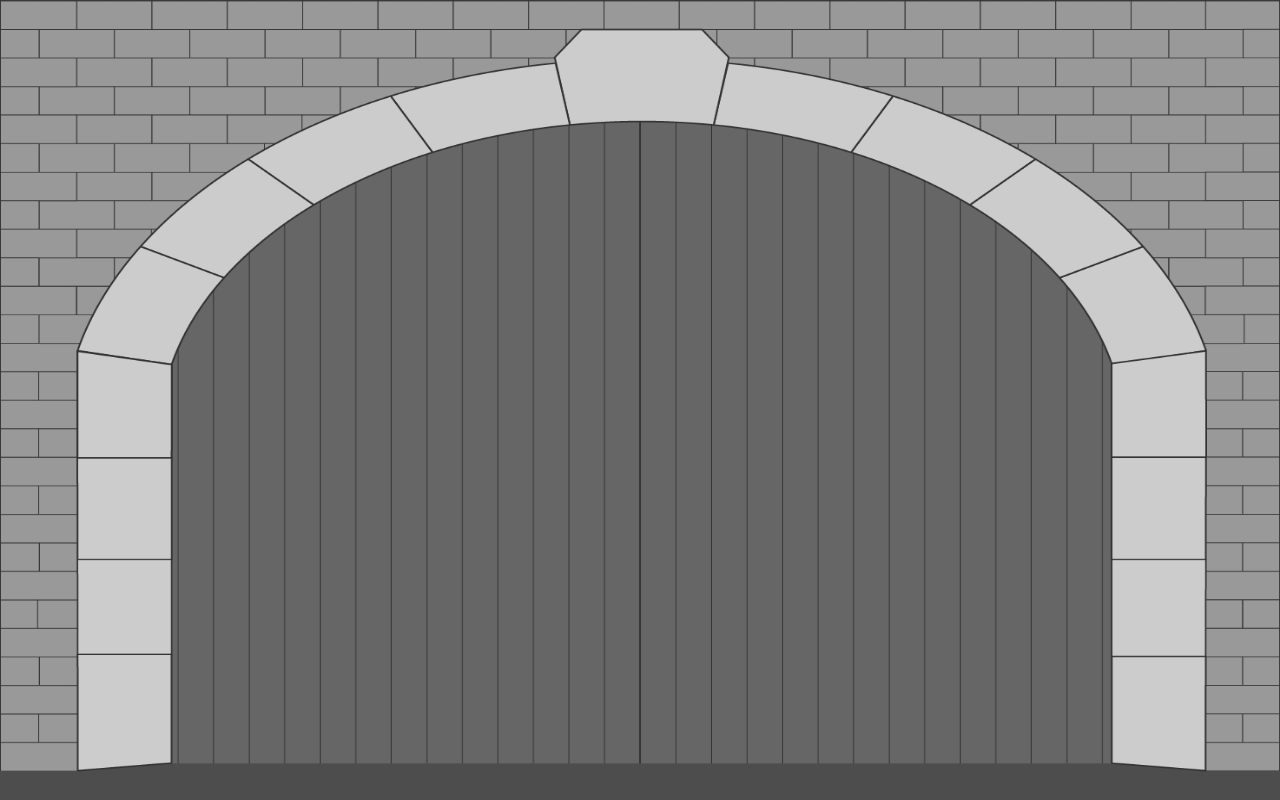
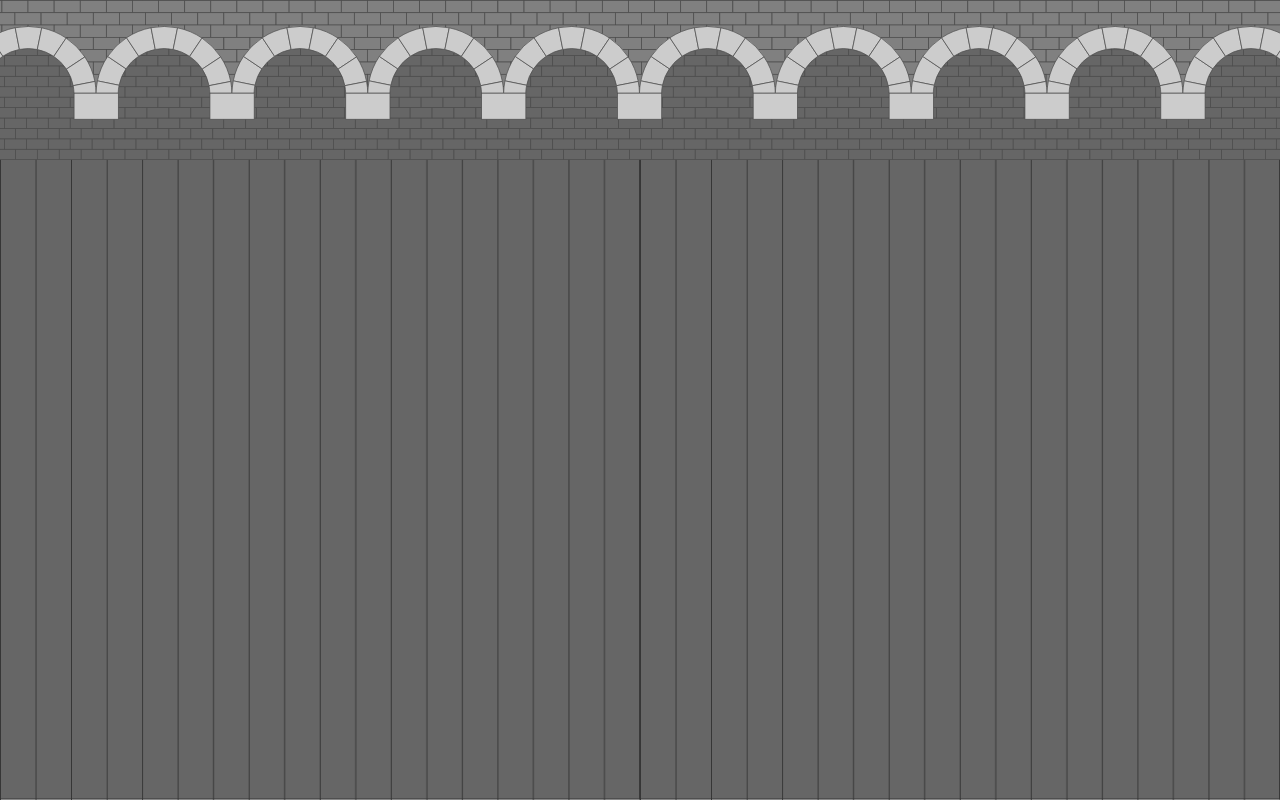
Before and after one commit to mdisumma/scrap, a plain HTML site: page index.html in a window 1280 px wide. Drawn offline with Linux system fonts and the light colour scheme.

Commit message:
alternative

```diff
--- a/index.html
+++ b/index.html
@@ -15,6 +15,9 @@
 </head>
 
 <body>
+  <header>
+
+  </header>
   <div id="frame"></div>
   <div id="doors">
     <div class="door left leftOpen">
--- a/styles/style.css
+++ b/styles/style.css
@@ -4,15 +4,22 @@ body {
 	width: 100vw;
 	height: 100vh;
 }
+header {
+	position: absolute;
+	z-index: 20;
+	height: 20vh;
+	width: 100%;
+	background-image: url(../images/castel-component.svg);
+	background-repeat: no-repeat;
+	background-size: cover;
+	background-position: center;
+	position: fixed;
+	z-index: 20;
+}
 #frame {
 	width: 100%;
-	height: 100%;
-	background-image: url(../images/frame.png);
-	background-repeat: no-repeat;
-	background-size: 100% 100%;
-	background-position: top center;
-	position: fixed;
-	z-index: 10;
+	height: 80vh;
+	top: 20vh;
 }
 #doors {
 	width: 100vw;
@@ -32,7 +39,7 @@ body {
 
 .leftOpen {
 	top: 0;
-	left: -40%;
+	left: -50%;
 	transition: 0.5s ease-out;
 }
 .left {
@@ -42,7 +49,7 @@ body {
 }
 .rightOpen {
 	top: 0;
-	right: -40%;
+	right: -50%;
 	transition: 0.5s ease-out;
 }
 .right {
```
Also changed, not shown: images/castel-component.svg (added).
